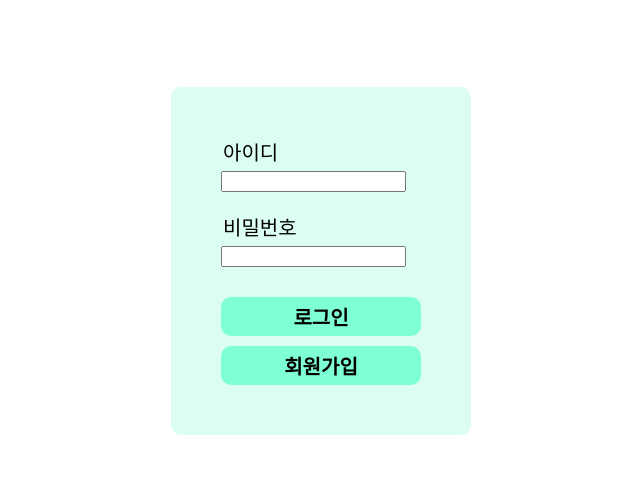
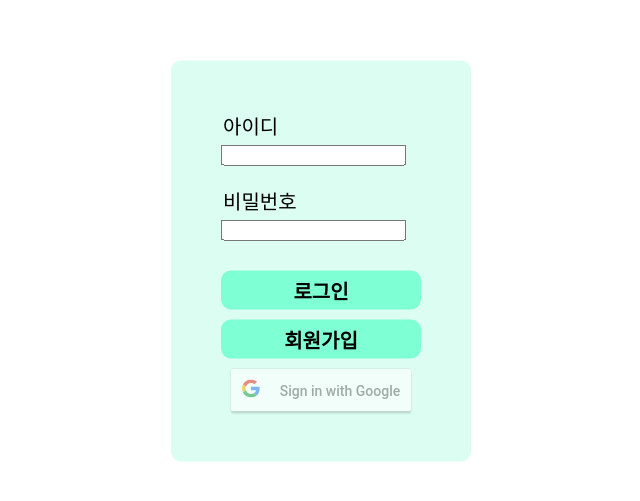
Before and after one commit to sm-CODE-IT/refrigerator, a React (Create React App) app in the folder frontend/: page / in a window 1280 px wide. Shown: the part 139-640 px from the top of the page, without its empty margins (319-959 px from the left). Built offline with nearby package versions, Linux system fonts and the light colour scheme.

Commit message:
구글 로그인

```diff
--- a/frontend/package.json
+++ b/frontend/package.json
@@ -12,6 +12,7 @@
     "mysql": "^2.18.1",
     "react": "^18.2.0",
     "react-dom": "^18.2.0",
+    "react-google-login": "^5.2.2",
     "react-native-web": "^0.18.7",
     "react-redux": "^8.0.2",
     "react-router-dom": "^6.3.0",
--- /dev/null
+++ b/frontend/src/component/GoogleButton.js
@@ -0,0 +1,28 @@
+import React from "react";
+import GoogleLogin from "react-google-login";
+
+const clientId = "OAuth Web Client ID";
+
+export default function GoogleButton() {
+    const onSuccess = async(response) => {
+        console.log(response);
+
+        const {googleId, profileObj : { email, name }} = response;
+
+        console.log(response);
+    }
+
+    const onFailure = (error) => {
+        console.log(error);
+    }
+
+    return(
+        <div>
+            <GoogleLogin
+                clientId={'404875762287-9m97othtr1jvbl29ph386pmldhlvtup7.apps.googleusercontent.com'}
+                responseType={'id_token'}
+                onSuccess={onSuccess}
+                onFailure={onFailure} />
+        </div>
+    )
+}
--- a/frontend/src/component/login.js
+++ b/frontend/src/component/login.js
@@ -1,6 +1,7 @@
 import React, { useEffect, useState } from "react";
 import { Navigate, useNavigate } from "react-router-dom";
 import axios from "axios";
+import GoogleButton from "./GoogleButton";
 //import Alert from "react-native";
 //import {useDispatch} from "react-redux";
 
@@ -78,6 +79,7 @@ const Login = () => {
             <div>
                 <button className="joinbtn" onClick={goJoin}>회원가입</button>
             </div>
+            <GoogleButton />
         </div >
     );
 };
```
Also changed, not shown: frontend/src/component/FoodItem.js (+6 -3 lines), 1 other file (tests, documents, lock files or other folders).
